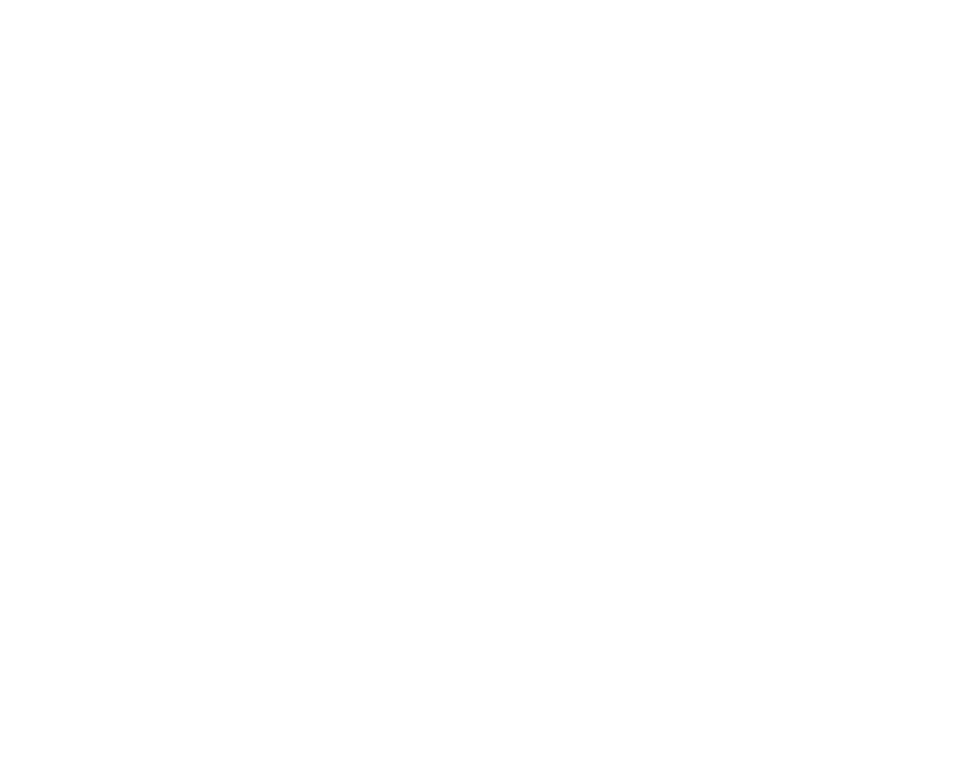
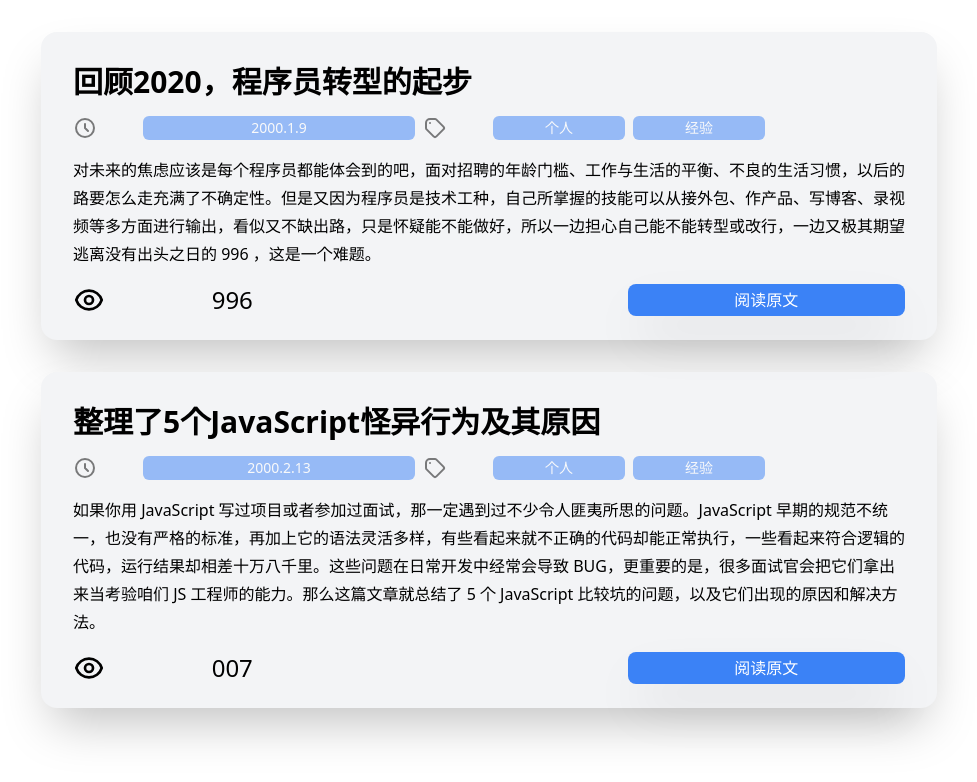
Before and after one commit to kar1ovo/components-i-use, a Vue app: page / in a window 1280 px wide. Shown: the top 782 px of the page, without its empty margins (151-1128 px from the left). Built offline with nearby package versions, Linux system fonts and the light colour scheme.

Commit message:
:construction: article info component in progress

```diff
--- a/src/App.vue
+++ b/src/App.vue
@@ -1,11 +1,22 @@
 <template>
+  <ArticleInfo
+    title="回顾2020，程序员转型的起步"
+    summary="对未来的焦虑应该是每个程序员都能体会到的吧，面对招聘的年龄门槛、工作与生活的平衡、不良的生活习惯，以后的路要怎么走充满了不确定性。但是又因为程序员是技术工种，自己所掌握的技能可以从接外包、作产品、写博客、录视频等多方面进行输出，看似又不缺出路，只是怀疑能不能做好，所以一边担心自己能不能转型或改行，一边又极其期望逃离没有出头之日的 996 ，这是一个难题。"
+    eyes="996"
+    createTime="2000.1.9"
+  />
+  <ArticleInfo
+    title="整理了5个JavaScript怪异行为及其原因"
+    summary="如果你用 JavaScript 写过项目或者参加过面试，那一定遇到过不少令人匪夷所思的问题。JavaScript 早期的规范不统一，也没有严格的标准，再加上它的语法灵活多样，有些看起来就不正确的代码却能正常执行，一些看起来符合逻辑的代码，运行结果却相差十万八千里。这些问题在日常开发中经常会导致 BUG，更重要的是，很多面试官会把它们拿出来当考验咱们 JS 工程师的能力。那么这篇文章就总结了 5 个 JavaScript 比较坑的问题，以及它们出现的原因和解决方法。"
+    eyes="007"
+    createTime="2000.2.13"
+  />
 </template>
 
 <script setup>
-
+import ArticleInfo from "./components/ArticleInfo.vue";
 // This starter template is using Vue 3 experimental <script setup> SFCs
 // Check out https://github.com/vuejs/rfcs/blob/script-setup-2/active-rfcs/0000-script-setup.md
 </script>
 
-<style>
-</style>
+<style></style>
--- /dev/null
+++ b/src/components/ArticleInfo.vue
@@ -0,0 +1,102 @@
+<template>
+  <div
+    class="max-w-sm mx-auto my-8 p-8 space-y-4 font-sans bg-gray-100 rounded-2xl sm:max-w-4xl shadow-2xl"
+  >
+    <div>
+      <p class="text-3xl font-bold">{{ title }}</p>
+    </div>
+    <div class="grid grid-cols-12 gap-x-2 opacity-50">
+      <svg
+        class="col-start-1 col-span-1 h-6"
+        xmlns="http://www.w3.org/2000/svg"
+        fill="none"
+        viewBox="0 0 24 24"
+        stroke="currentColor"
+      >
+        <path
+          stroke-linecap="round"
+          stroke-linejoin="round"
+          stroke-width="2"
+          d="M12 8v4l3 3m6-3a9 9 0 11-18 0 9 9 0 0118 0z"
+        />
+      </svg>
+      <button
+        class="bg-blue-500 text-white rounded-md px-2 text-sm col-start-2 col-span-4 h-6"
+      >
+        {{ createTime }}
+      </button>
+      <svg
+        class="col-start-6 col-span-1 h-6"
+        xmlns="http://www.w3.org/2000/svg"
+        fill="none"
+        viewBox="0 0 24 24"
+        stroke="currentColor"
+      >
+        <path
+          stroke-linecap="round"
+          stroke-linejoin="round"
+          stroke-width="2"
+          d="M7 7h.01M7 3h5c.512 0 1.024.195 1.414.586l7 7a2 2 0 010 2.828l-7 7a2 2 0 01-2.828 0l-7-7A1.994 1.994 0 013 12V7a4 4 0 014-4z"
+        />
+      </svg>
+      <button
+        class="bg-blue-500 text-white rounded-md px-2 text-sm col-start-7 col-span-2 h-6"
+      >
+        个人
+      </button>
+      <button
+        class="bg-blue-500 text-white rounded-md px-2 text-sm col-start-9 col-span-2 h-6"
+      >
+        经验
+      </button>
+    </div>
+    <div>
+      <p class="font-light leading-7">
+        {{ summary }}
+      </p>
+    </div>
+    <div class="grid grid-cols-12 h-6">
+      <svg
+        class="col-start-1 col-span-1 h-8"
+        xmlns="http://www.w3.org/2000/svg"
+        fill="none"
+        viewBox="0 0 24 24"
+        stroke="currentColor"
+      >
+        <path
+          stroke-linecap="round"
+          stroke-linejoin="round"
+          stroke-width="2"
+          d="M15 12a3 3 0 11-6 0 3 3 0 016 0z"
+        />
+        <path
+          stroke-linecap="round"
+          stroke-linejoin="round"
+          stroke-width="2"
+          d="M2.458 12C3.732 7.943 7.523 5 12 5c4.478 0 8.268 2.943 9.542 7-1.274 4.057-5.064 7-9.542 7-4.477 0-8.268-2.943-9.542-7z"
+        />
+      </svg>
+      <div class="col-start-3 col-span-1 h-8 text-2xl">{{ eyes }}</div>
+      <button
+        class="bg-blue-500 text-white rounded-lg px-2 text-base shadow-2xl col-start-9 col-span-4 h-8 focus:outline-none"
+      >
+        阅读原文
+      </button>
+    </div>
+  </div>
+</template>
+
+<script>
+export default {
+  props: ["title", "summary", "eyes", "createTime", "tags"],
+  data() {
+    return {};
+  },
+};
+</script>
+
+<style scoped>
+span {
+  display: inline-block;
+}
+</style>
```
